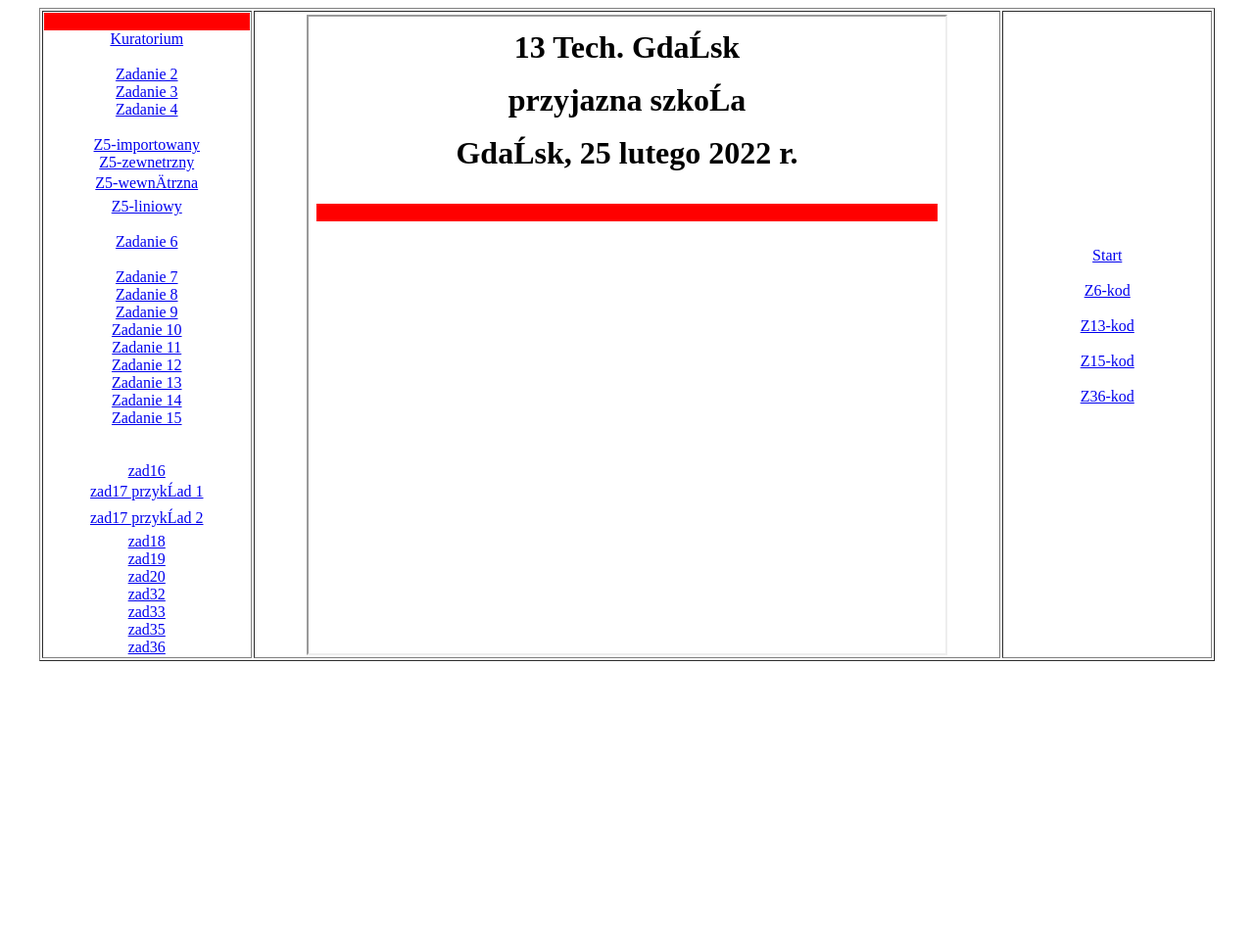
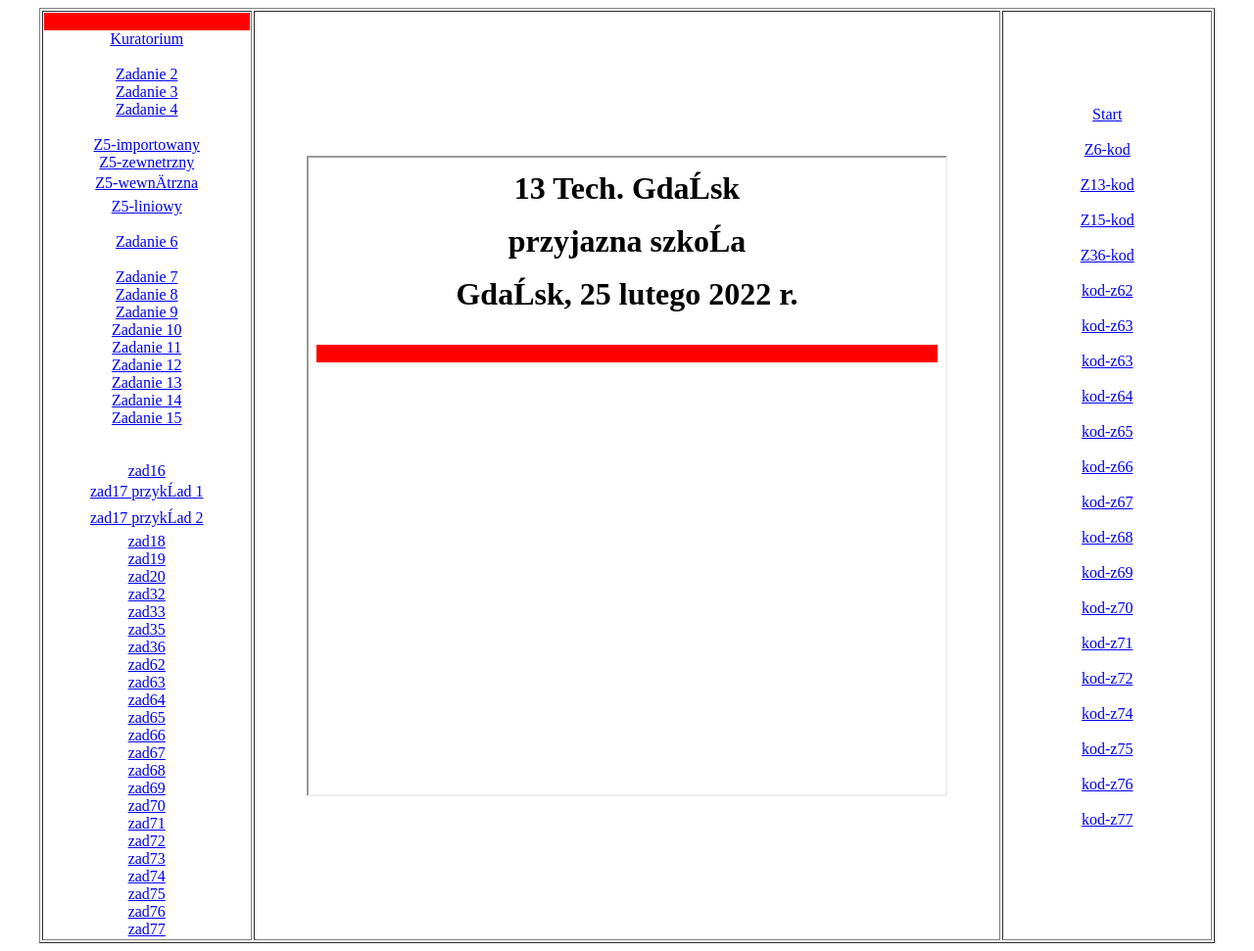
Before and after one commit to Oliwer410/css32-36, a plain HTML site: page index.html in a window 1280 px wide. Shown: the whole page at 98% size. Before the commit the page ends 800 px from the top, so only its background shows below. Drawn offline with Linux system fonts and the light colour scheme.

Commit message:
Update index.html

```diff
--- a/index.html
+++ b/index.html
@@ -44,7 +44,39 @@
                                         <a href="zadanie35_cylk.html" target="strony">zad35</a>
 <br>
                                         <a href="zadanie36_cylk.html" target="strony">zad36</a>
-
+<br>
+                                        <a href="z62_CYLK.html" target="strony">zad62</a>
+<br>
+                                        <a href="z63_CYLK.html" target="strony">zad63</a>
+<br>
+                                       <a href="z64_CYLK.html" target="strony">zad64</a>
+<br>
+                                      <a href="z65_CYLK.html" target="strony">zad65</a>
+<br>
+                                      <a href="z66_CYLK.html" target="strony">zad66</a>
+<br>
+                                      <a href="z67_CYLK.html" target="strony">zad67</a>
+<br>
+                                      <a href="z68_CYLK.html" target="strony">zad68</a>
+<br>
+                                        <a href="z69_CYLK.html" target="strony">zad69</a>
+<br>
+                                       <a href="z70_CYLK.html" target="strony">zad70</a>
+<br>
+                                      <a href="z71_CYLK.html" target="strony">zad71</a>
+<br>
+                                   <a href="z72_CYLK.html" target="strony">zad72</a>
+<br>
+                                   <a href="z73_CYLK.html" target="strony">zad73</a>
+<br>
+                                   <a href="z74_CYLK.html" target="strony">zad74</a>
+<br>
+                                   <a href="z75_CYLK.html" target="strony">zad75</a>
+<br>
+                                   <a href="z76_CYLK.html" target="strony">zad76</a>
+<br>
+                                   <a href="z77_CYLK.html" target="strony">zad77</a>
+<br>
 				</td>
 				<td align=center><iframe width=650 height=650 name="strony" src="start.html" border="0"></iframe>
 				</td>
@@ -53,6 +85,22 @@
 				<a href="kod_z13.html" target="strony">Z13-kod</a><br><br>
 				<a href="kod_z15.html" target="strony">Z15-kod</a><br><br>
                                 <a href="zadanie36_cylk_kod.html" target="strony">Z36-kod</a><br><br>
+                                <a href="z62_CYLK_kod.html" target="strony">kod-z62</a><br><br>
+                                <a href="z63_CYLK_kod.html" target="strony">kod-z63</a><br><br>
+                                <a href="z64_CYLK_kod.html" target="strony">kod-z63</a><br><br>
+                                <a href="z65_CYLK_kod.html" target="strony">kod-z64</a><br><br>
+                                <a href="z66_CYLK_kod.html" target="strony">kod-z65</a><br><br>
+                                <a href="z67_CYLK_kod.html" target="strony">kod-z66</a><br><br>
+                                <a href="z68_CYLK_kod.html" target="strony">kod-z67</a><br><br>
+                                <a href="z69_CYLK_kod.html" target="strony">kod-z68</a><br><br>
+                                <a href="z70_CYLK_kod.html" target="strony">kod-z69</a><br><br>
+                                <a href="z71_CYLK_kod.html" target="strony">kod-z70</a><br><br>
+                                <a href="z72_CYLK_kod.html" target="strony">kod-z71</a><br><br>
+                                <a href="z73_CYLK_kod.html" target="strony">kod-z72</a><br><br>
+                                <a href="z74_CYLK_kod.html" target="strony">kod-z74</a><br><br>
+                                <a href="z75_CYLK_kod.html" target="strony">kod-z75</a><br><br>
+                                <a href="z76_CYLK_kod.html" target="strony">kod-z76</a><br><br>
+                                <a href="z77_CYLK_kod.html" target="strony">kod-z77</a><br><br>
 				</td>
 			</tr>
 		</table>
```
